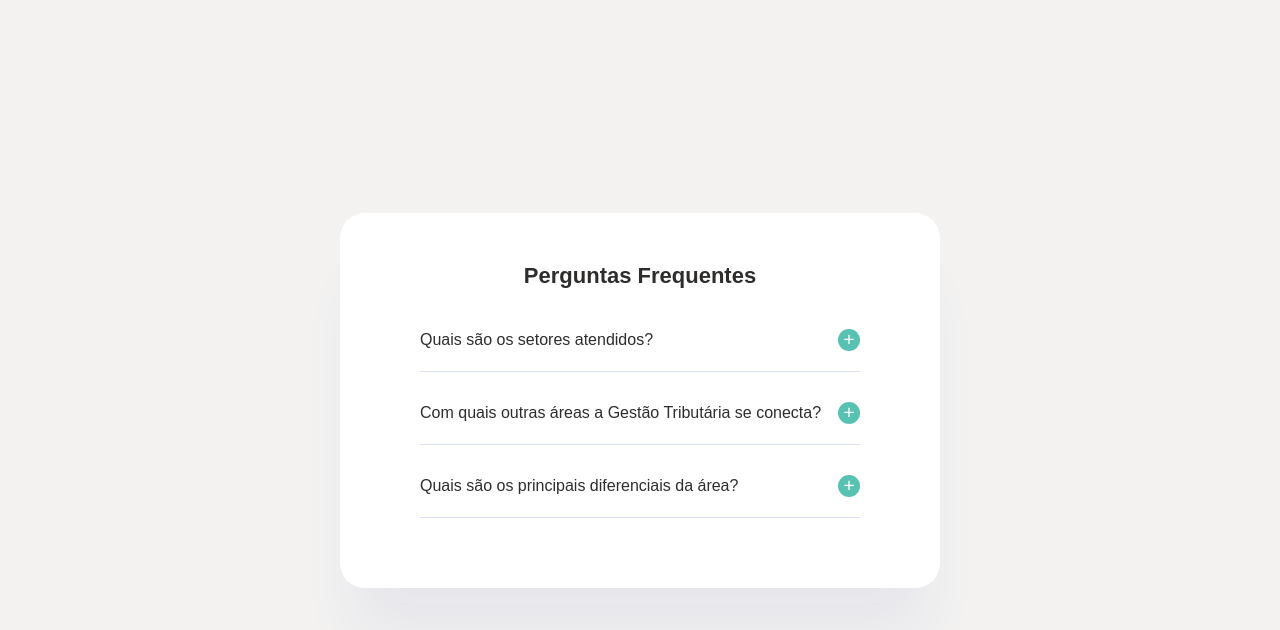
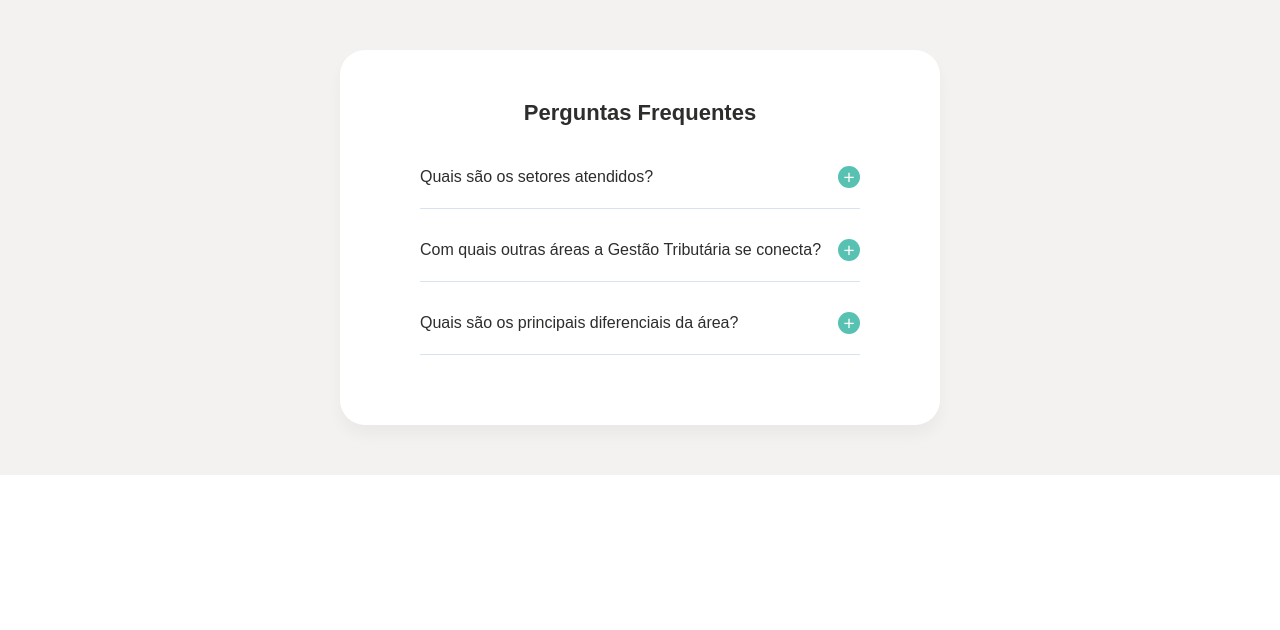
Before and after one commit to danispaz/Faq1, a plain HTML site: page index.html in a window 1280 px wide. Drawn offline with nearby package versions, Linux system fonts and the light colour scheme; a web font is replaced by a local one.

Commit message:
Update index.html

```diff
--- a/index.html
+++ b/index.html
@@ -27,7 +27,8 @@
             --fw-medium: 500;
             --fw-bold: 700;
             --transition: 0.4s ease-in-out;
-            --shadow: 0px 60px 56px -12px rgba(9, 40, 163, 0.05);
+            --shadow: 0 10px 15px rgba(0, 0, 0, 0.04);
+
         }
 
         html {
@@ -41,25 +42,30 @@
         }
 
         body {
-            background-color: var(--color-background);
-            font-family: var(--font-family);
-            color: var(--color-text);
-            font-size: var(--fs-md);
-            font-weight: var(--fw-regular);
-            display: flex;
-    align-items: center;
-    justify-content: center;
-    min-height: 100vh; /* altura mínima da tela */
-    padding: 2rem;
+            margin: 0;
+    padding: 0;
+    font-family: var(--font-family);
+    color: var(--color-text);
+    font-size: var(--fs-md);
+    font-weight: var(--fw-regular);
+
         }
 
         .container {
             width: 100%;
-            margin: auto;
-            padding: 2rem;
-            display: grid;
-            place-items: center;
+
+    display: flex;
+    justify-content: center;
+    align-items: center;
         }
+
+        .page-wrapper {
+            background-color: var(--color-background);
+    display: flex;
+    justify-content: center;
+    padding: 5rem 2rem; /* Espaçamento superior e inferior */
+    width: 100%;
+}
 
         .accordion__wrapper {
             background-color: var(--color-white);
@@ -68,6 +74,8 @@
             width: 100%;
             max-width: 60rem;
             padding: 5rem;
+            margin: 0 auto;
+
         }
 
         .accordion__title {
@@ -134,6 +142,7 @@
     </style>
 </head>
 <body>
+    <div class="page-wrapper">
     <div class="container">
         <div class="accordion__wrapper">
             <h1 class="accordion__title">Perguntas Frequentes</h1>
@@ -190,6 +199,7 @@
                     </p>
                 </div>
             </div>
+            </div>
         </div>
     </div>
 
```
